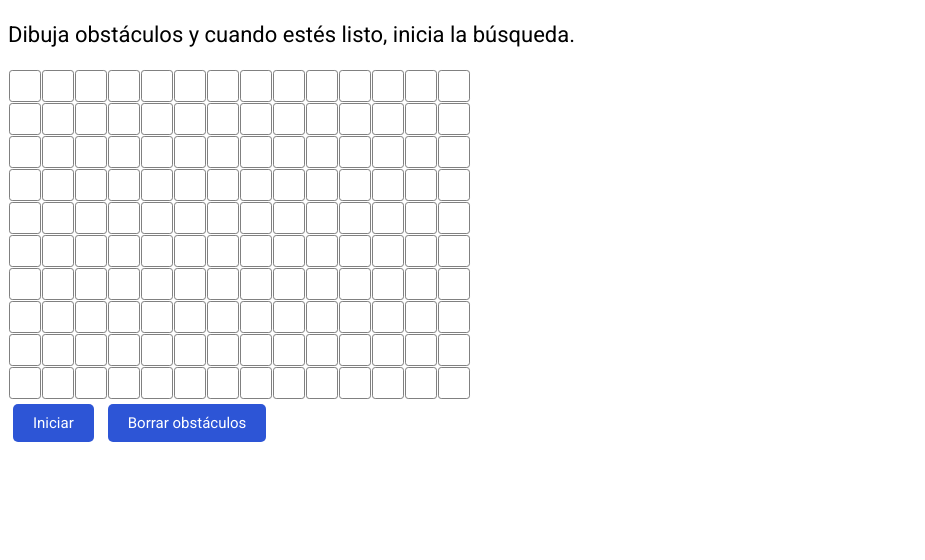
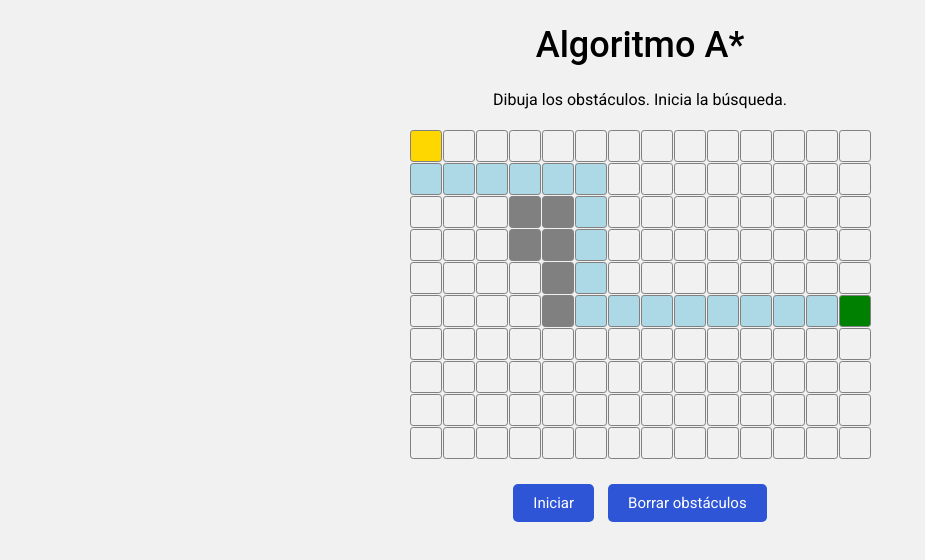
Before and after one commit to arvindell/a-star, a website built with webpack: page index.html in a window 1280 px wide. Both pictures are taken after a click on the button "Iniciar". Shown: the whole page, without its empty margins (0-925 px from the left). Built offline with nearby package versions, Linux system fonts and the light colour scheme.

Commit message:
Dibuja camino y agrega más estilo

```diff
--- a/index.html
+++ b/index.html
@@ -12,7 +12,8 @@
 <body>
 
     <div class="app">
-        <p>Dibuja obstáculos y cuando estés listo, inicia la búsqueda.</p>
+        <h1>Algoritmo A*</h1>
+        <p>Dibuja los obstáculos. Inicia la búsqueda.</p>
         <div id="playground" class="playground">
 
         </div>
--- a/src/index.js
+++ b/src/index.js
@@ -1,42 +1,131 @@
 import AStar from "./a-star";
+const aStar = new AStar();
 
-const aStar = new AStar();
 
 let grid = [
   [0, 0, 0, 0, 0, 0, 0, 0, 0, 0, 0, 0, 0, 0],
   [0, 0, 0, 0, 0, 0, 0, 0, 0, 0, 0, 0, 0, 0],
-  [0, 0, 0, 0, 0, 0, 0, 0, 0, 0, 0, 0, 0, 0],
-  [0, 0, 0, 0, 0, 0, 0, 0, 0, 0, 0, 0, 0, 0],
-  [0, 0, 0, 0, 0, 0, 0, 0, 0, 0, 0, 0, 0, 0],
-  [0, 0, 0, 0, 0, 0, 0, 0, 0, 0, 0, 0, 0, 0],
+  [0, 0, 0, 1, 1, 0, 0, 0, 0, 0, 0, 0, 0, 0],
+  [0, 0, 0, 1, 1, 0, 0, 0, 0, 0, 0, 0, 0, 0],
+  [0, 0, 0, 0, 1, 0, 0, 0, 0, 0, 0, 0, 0, 0],
+  [0, 0, 0, 0, 1, 0, 0, 0, 0, 0, 0, 0, 0, 0],
   [0, 0, 0, 0, 0, 0, 0, 0, 0, 0, 0, 0, 0, 0],
   [0, 0, 0, 0, 0, 0, 0, 0, 0, 0, 0, 0, 0, 0],
   [0, 0, 0, 0, 0, 0, 0, 0, 0, 0, 0, 0, 0, 0],
   [0, 0, 0, 0, 0, 0, 0, 0, 0, 0, 0, 0, 0, 0]
 ];
 
+let addObstacle = (x, y) => {
+  grid[x][y] = 1;
+  elements[x][y].style.backgroundColor = "gray";
+};
+
+let mouseDown = false;
+document.body.onmousedown = function() {
+  mouseDown = true;
+};
+document.body.onmouseup = function() {
+  mouseDown = false;
+};
+
+
+// Grid creation
 let elements = [];
-grid.forEach(row => {
-  elements.push([]);
+grid.forEach((row, rowIndex) => {
+  let thisRow = [];
+  elements.push(thisRow);
   let rowElement = document.createElement("div");
   rowElement.style.display = "flex";
   document.getElementById("playground").appendChild(rowElement);
-  row.forEach(item => {
+  row.forEach((item, itemindex) => {
     let tile = document.createElement("div");
     tile.className = "tile";
     if (item === 1) {
       tile.style.backgroundColor = "gray";
     }
-    elements.push(tile);
+
+    tile.onmouseenter = () => {
+      if (mouseDown) {
+        addObstacle(rowIndex, itemindex);
+      }
+    };
+    tile.onmousedown = () => addObstacle(rowIndex, itemindex);
+
+    thisRow.push(tile);
     rowElement.appendChild(tile);
   });
 });
 
-let start = { x: 0, y: 0 };
-let end = { x: 5, y: 2 };
-let result = aStar.search(grid, start, end, true);
-console.log(result);
+let start = { x: 5, y: 13 };
+let end = { x: 0, y: 0 };
 
+
+
+
+paintStartAndTarget();
 document.getElementById("start-btn").onclick = () => {
-  console.log("started btn");
+  clearPath();
+  paintPath();
 };
+
+document.getElementById("delete-obstacles-btn").onclick = () => {
+  clearObstacles();
+};
+
+// START
+function paintPath() {
+  let path = aStar.search(grid, start, end, true);
+  console.log(path);
+
+  if (path.length == 0) {
+    alert("No se encontró una ruta");
+    return;
+  }
+  let paintTile = () => {
+    if (path.length != 1) {
+      elements[path[0].x][path[0].y].style.backgroundColor = "lightblue";
+    }
+    path.shift();
+    if (path.length == 0) {
+      clearInterval(intervalId);
+    }
+  };
+  let intervalId = setInterval(paintTile, 100);
+}
+
+
+
+function paintStartAndTarget() {
+  elements[start.x][start.y].style.backgroundColor = "green";
+  elements[end.x][end.y].style.backgroundColor = "gold";
+}
+
+function clearPath() {
+  elements.forEach(row => {
+    row.forEach(element => {
+      if (element.style.backgroundColor == "lightblue") {
+        element.style.backgroundColor = "white";
+      }
+    });
+  });
+}
+
+function clearObstacles() {
+
+  grid.forEach((row, rowIndex) => {
+    row.forEach((item, i) => {
+      grid[rowIndex][i] = 0;
+    });
+  });
+
+  // visualmente
+  elements.forEach(row => {
+    row.forEach(element => {
+      if (element.style.backgroundColor == "gray") {
+        element.style.backgroundColor = "white";
+      }
+    });
+  });
+
+  clearPath();
+}
--- a/src/styles/style.css
+++ b/src/styles/style.css
@@ -1,14 +1,22 @@
 @import url("https://fonts.googleapis.com/css?family=Roboto:100,400,500,700|Ropa+Sans");
+
+body {
+    background-color: #f1f1f1;
+}
 
 .app {
   border-radius: 3px;
+  text-align: center;
 }
 
-
+h1 {
+  font-size: 36px;
+  font-family: "Roboto Medium", sans-serif;
+}
 
 p {
-    font-size: 22px;
-    font-family: 'Roboto', sans-serif;
+  font-size: 16px;
+  font-family: "Roboto", sans-serif;
 }
 button {
   color: white;
@@ -27,14 +35,15 @@ button {
 
 button:hover {
   filter: brightness(110%);
-    box-shadow: 0 5px 7px 0 rgba(45, 85, 214, 0.20);
+  box-shadow: 0 5px 7px 0 rgba(45, 85, 214, 0.2);
   transition: 0.3s;
 }
 
-
-
 .playground {
-
+  display: flex;
+  flex-direction: column;
+  align-items: center;
+  margin: 20px;
 }
 
 .tile {
```
Lines whose indentation alone changed are shown as unchanged.
